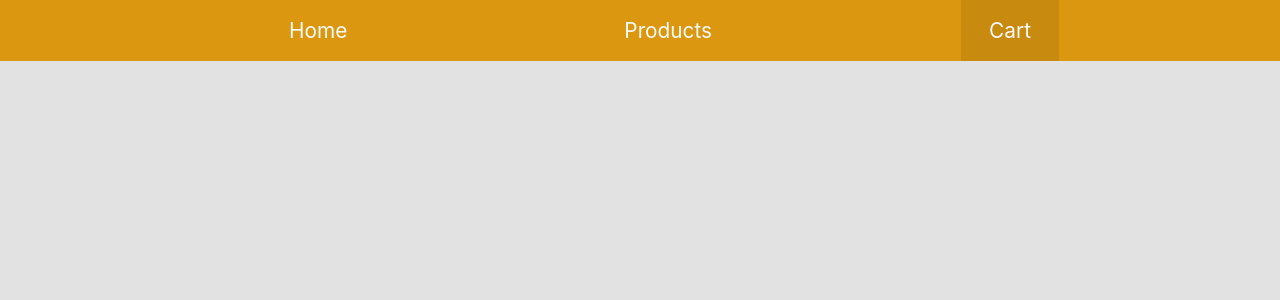
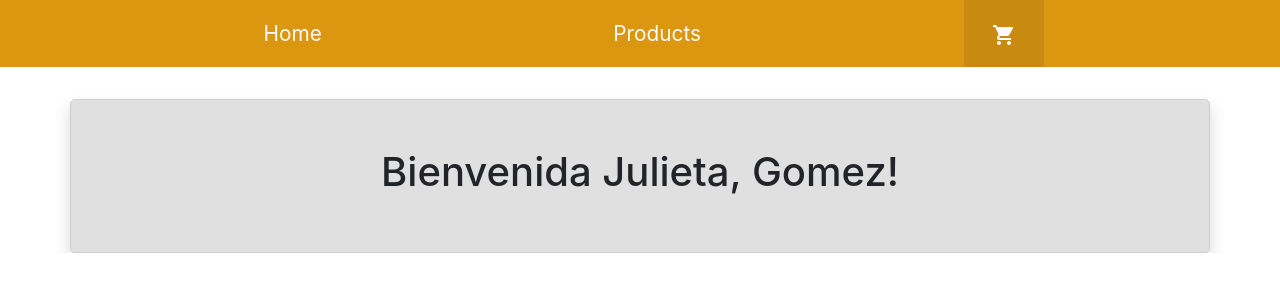
Before and after one commit to Histamina/Kamerex, a React (Create React App) app: page /cart in a window 1280 px wide. Shown: the top 300 px of the page. Built offline with nearby package versions, Linux system fonts and the light colour scheme.

Commit message:
Adding greeting component with bootstrap

```diff
--- a/package.json
+++ b/package.json
@@ -8,7 +8,10 @@
     "@testing-library/jest-dom": "^4.2.4",
     "@testing-library/react": "^9.5.0",
     "@testing-library/user-event": "^7.2.1",
+    "bootstrap": "^4.5.2",
+    "jquery": "^3.5.1",
     "node-sass": "^4.14.1",
+    "popper.js": "^1.16.1",
     "react": "^16.13.1",
     "react-dom": "^16.13.1",
     "react-router-dom": "^5.2.0",
--- a/src/App.js
+++ b/src/App.js
@@ -1,8 +1,9 @@
 import React from 'react';
 import NavBar from './Components/NavBar/NavBar';
 import './App.css';
-import './Assets/scss/styles.scss'
+import './Assets/scss/styles.scss';
 import { BrowserRouter, Route } from 'react-router-dom';
+import Greetings from './Components/Home/Home';
 
 function App() {
   return (
@@ -20,6 +21,7 @@ function App() {
           <span className="inner-text"></span>
         </Route>
       </switch>
+      <Greetings name="Julieta" lastName="Gomez"></Greetings>
     </BrowserRouter>
     </body>
   );
--- a/src/Assets/scss/styles.scss
+++ b/src/Assets/scss/styles.scss
@@ -4,3 +4,7 @@ body {
     padding: 0;
     background-color: rgb(226, 226, 226);
 }
+
+nav {
+    margin-bottom: 2rem;
+}
--- /dev/null
+++ b/src/Components/Home/Home.js
@@ -0,0 +1,18 @@
+import React from 'react';
+import 'bootstrap/dist/css/bootstrap.min.css';
+import './Home.scss';
+
+const Greetings = (props) => {
+    return (
+        <div className="container">
+            <div className="row justify-content-center row-style shadow">
+                <div className="col-10 text-center py-5">
+                    <h1>Bienvenida {props.name}, {props.lastName}!</h1>
+                </div>
+            </div>
+        </div>
+    );
+};
+
+
+export default Greetings;
--- /dev/null
+++ b/src/Components/Home/Home.scss
@@ -0,0 +1,5 @@
+.row-style {
+    border: rgb(206, 206, 206) 1px solid;
+    border-radius: 5px;
+    background-color: rgb(224, 224, 224);
+}
--- /dev/null
+++ b/src/Components/Icons/CartIcon.js
@@ -0,0 +1,10 @@
+import React from 'react';
+import { Icon } from '@mdi/react';
+import {mdiCart} from '@mdi/js';
+import './CartIcon.scss';
+
+function CartIcon() {
+    return <Icon path={mdiCart} className="cart-icon"/>;
+}
+
+export default CartIcon;
--- /dev/null
+++ b/src/Components/Icons/CartIcon.scss
@@ -0,0 +1,6 @@
+.cart-icon {
+    $size: 1.5rem;
+    color: #fafafa;
+    height: $size;
+    width: $size;
+}
--- a/src/Components/NavBar/NavBar.js
+++ b/src/Components/NavBar/NavBar.js
@@ -1,6 +1,7 @@
 import React from 'react';
 import { NavLink } from 'react-router-dom';
 import './NavBar.scss';
+import CartIcon from '../Icons/CartIcon';
 
 
 function NavBar() {
@@ -19,7 +20,7 @@ function NavBar() {
                 </li>
                 <li>
                     <NavLink exact to="/cart" activeClassName="activeLink" className="main-nav">
-                        Cart
+                        <CartIcon />
                     </NavLink>
                 </li>
             </ul>
--- a/src/Components/NavBar/NavBar.scss
+++ b/src/Components/NavBar/NavBar.scss
@@ -1,20 +1,23 @@
 nav {
     ul {
         display: flex;
+        align-items: center;
         justify-content: space-evenly;
         margin: 0;
         background-color: #DB970F;
         list-style: none;
+        padding: 0;
         li {
-            &:hover, .activeLink{
-                background-color: #c98b0f;
-            }
+            display: block;
             a {
                 display: block;
                 text-decoration: none;
                 color: #fafafa;
                 font-size: 1.3rem;
                 padding: 18px 28px;
+                &:hover, &.activeLink{
+                    background-color: #c98b0f;
+                }
             }
         }
     }
```
Also changed, not shown: 1 other file (tests, documents, lock files or other folders).
